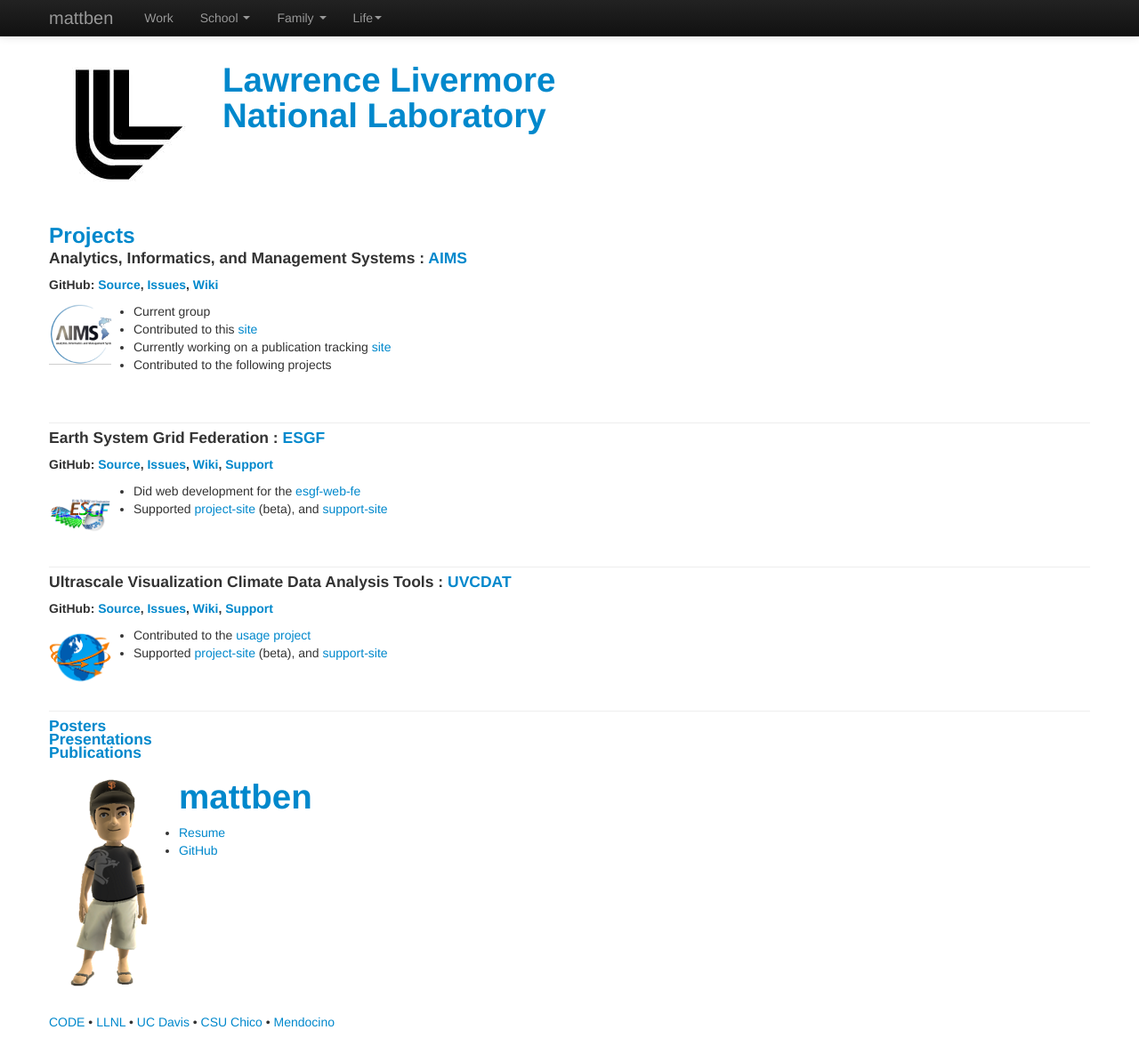
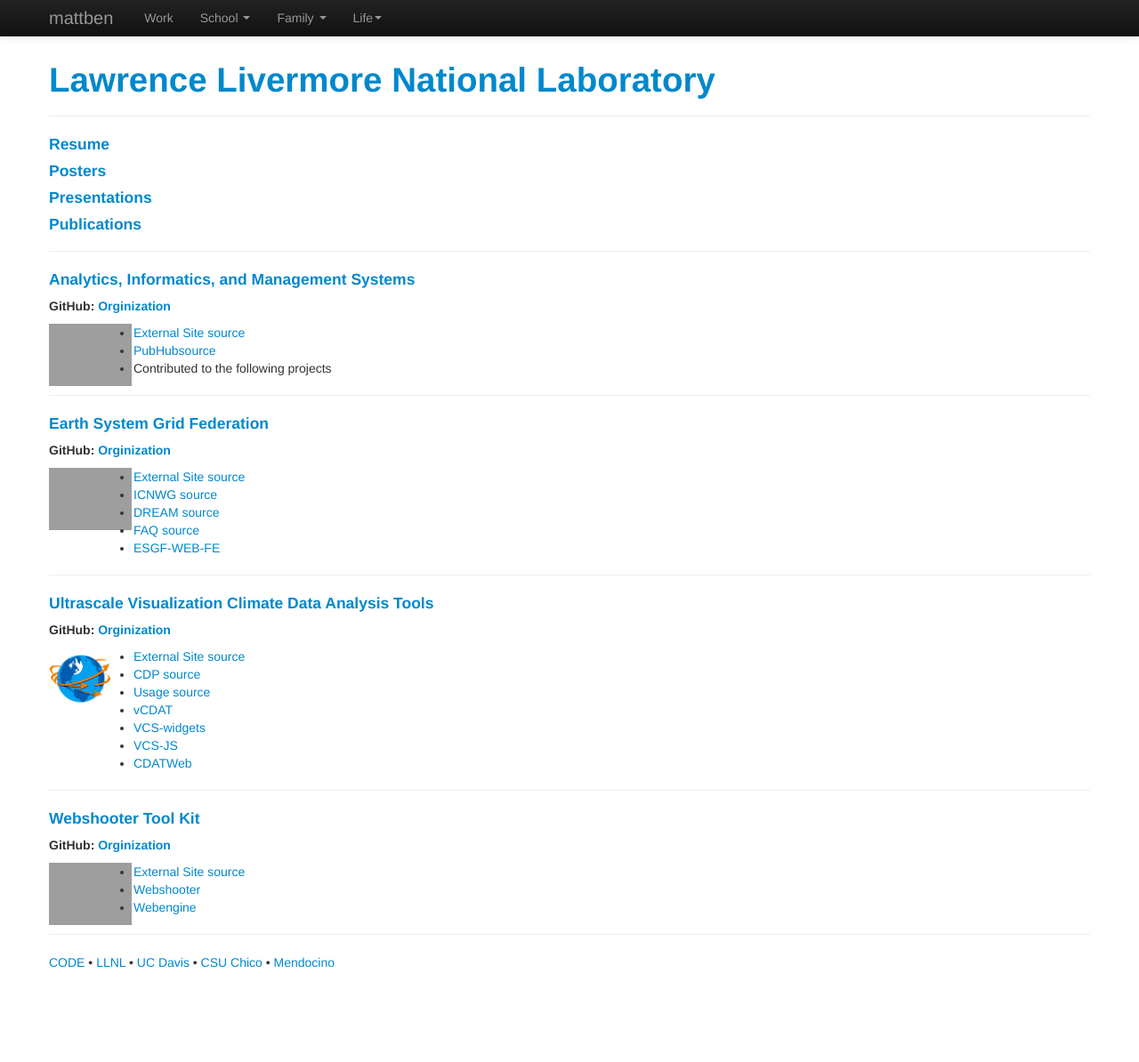
Before and after one commit to mattben/mattben.github.io, a Jekyll site: the page built from llnl.md, in a window 1280 px wide and 1199 px high. Shown: the top 1194 px of the window at 89% size. Built offline with Jekyll 4.4.1, drawn with Linux system fonts in a browser that asks for light colours; nearby versions of some CDN libraries; grey boxes are pictures that could not be loaded.

Commit message:
MBH: updates

```diff
--- a/llnl.md
+++ b/llnl.md
@@ -10,12 +10,7 @@ ul {
 ul ul {
 	margin: 0 0 0 45px;
 }
-hr, h3 {
-	margin-top: 55px;
-}
-h4 {
-	margin-top: -15px;
-}
+
 img.project-icon {
 	border: none;
 	float: left;
@@ -23,42 +18,12 @@ img.project-icon {
 }
 </style>
 
-<div class="span12" stlye="margin-bottom:25px">
-  <img src="media/images/llnl.jpg" style="float:left; margin: 0px 25px 25px -20px"/>
-  <h1> <a target="_blank" href="http://llnl.gov">Lawrence Livermore <br/> National Laboratory</a> </h1>
-</div>
-<br/>
 
-### [Projects]()
-
-#### Analytics, Informatics, and Management Systems : [AIMS](http://aims.llnl.gov)
-##### GitHub: [Source](https://github.com/aims-group), [Issues](https://github.com/aims-group/aims-site/issues), [Wiki](http://aims.llnl.gov/wiki)
-<img src="media/images/aims-logo-small.png" class="project-icon"/>
-
-* Current group
-* Contributed to this [site](https://github.com/aims-group/aims-site)
-* Currently working on a publication tracking [site](https://github.com/aims-group/publications-site)
-* Contributed to the following projects
+# [Lawrence Livermore National Laboratory](http://llnl.gov)
 
 ---
 
-#### Earth System Grid Federation : [ESGF](http://esgf.org)
-##### GitHub: [Source](https://github.com/ESGF), [Issues](), [Wiki](), [Support](http://askbot.esgf.org)
-<img src="media/images/esgf-modeling-small.png" class="project-icon"/>
-
-* Did web development for the [esgf-web-fe](https://github.com/ESGF/esgf-web-fe)
-* Supported [project-site](http://aims.llnl.gov/esgf-site) (beta), and [support-site](http://askbot.esgf.org)
-
----
-
-#### Ultrascale Visualization Climate Data Analysis Tools : [UVCDAT](http://uv-cdat.llnl.gov)
-##### GitHub: [Source](https://github.com/UV-CDAT), [Issues](https://github.com/UV-CDAT/uvcdat/issues), [Wiki](https://github.com/UV-CDAT/uvcdat/wiki), [Support](http://askbot-uvcdat.llnl.gov)
-<img src="media/images/uv-cdat-logo-small.png" class="project-icon"/>
-
-* Contributed to the [usage project](https://github.com/UV-CDAT/usage)
-* Supported [project-site](http://aims.llnl.gov/uvcdat-site) (beta), and [support-site](http://askbot-uvcdat.llnl.gov)
-
----
+#### [Resume](media/pdf/resume.pdf)
 
 #### [Posters](https://github.com/mattben/mattben.github.io/wiki/Posters)
 
@@ -66,12 +31,48 @@ img.project-icon {
 
 #### [Publications](https://github.com/mattben/mattben.github.io/wiki/Publications)
 
-<div class="span12" stlye="margin-bottom:25px">
-  <img src="media/images/avatar_mattben.png" style="float:left; margin: 0px 25px 25px -20px"/>
-  <h1> <a target="_blank" href="index.html">mattben</a> </h1>
-  <ul>
-	<li><a href="media/pdf/mattben_long.pdf" target="_blank">Resume</a></li>
-	<li><a href="http://github.com/mattben" target="_blank">GitHub</a></li>
-  </ul>
-</div>
-<br/>
+---
+
+#### [Analytics, Informatics, and Management Systems](http://aims.llnl.gov)
+##### GitHub: [Orginization](https://github.com/aims-group)
+<img src="https://aims.llnl.gov/media/images/AIMSlogo2.png" class="project-icon"/>
+
+* [External Site](https://aims.llnl.gov) [source](https://github.com/aims-group/aims-site)
+* [PubHub](https://cmip-publications.llnl.gov/)[source](https://github.com/aims-group/publications-site)
+* Contributed to the following projects
+
+---
+
+#### [Earth System Grid Federation](https://esgf.llnl.gov)
+##### GitHub: [Orginization](https://github.com/ESGF)
+<img src="https://esgf.llnl.gov/media/images/logos/esgf.png" class="project-icon"/>
+
+* [External Site](https://esgf.llnl.gov) [source](https://github.com/ESGF/esgf.github.io)
+* [ICNWG](https://icnwg.llnl.gov/) [source](https://github.com/ESGF/icnwg)
+* [DREAM](https://dream.llnl.gov/) [source](https://github.com/ESGF/dream)
+* [FAQ](http://esgf.github.io/esgf-swt/) [source](https://github.com/ESGF/esgf-swt)
+* [ESGF-WEB-FE](https://github.com/ESGF/esgf-web-fe)
+
+---
+
+#### [Ultrascale Visualization Climate Data Analysis Tools](https://uvcdat.llnl.gov)
+##### GitHub: [Orginization](https://github.com/UV-CDAT)
+<img src="media/images/uv-cdat-logo-small.png" class="project-icon"/>
+
+* [External Site](https://uvcdat.llnl.gov/) [source](https://github.com/UV-CDAT/uvcdat-site)
+* [CDP](https://cdp.llnl.gov) [source](https://github.com/UV-CDAT/cdp-site)
+* [Usage](https://uvcdat-usage.llnl.gov/stats/) [source](https://github.com/UV-CDAT/usage)
+* [vCDAT](https://github.com/UV-CDAT/vcdat)
+* [VCS-widgets](https://github.com/UV-CDAT/VCS-widgets)
+* [VCS-JS](https://github.com/UV-CDAT/vcs-js)
+* [CDATWeb](https://github.com/UV-CDAT/cdatweb)
+
+---
+
+#### [Webshooter Tool Kit](http://webshootertk.github.io/)
+##### GitHub: [Orginization](https://github.com/webshootertk)
+<img src="http://webshootertk.github.io/Data/media/images/web.png" class="project-icon"/>
+
+* [External Site](https://webshootertk.github.io/) [source](https://github.com/webshootertk/webshootertk.github.io)
+* [Webshooter](https://github.com/webshootertk/webshooter)
+* [Webengine](https://github.com/webshootertk/webengine)
```
